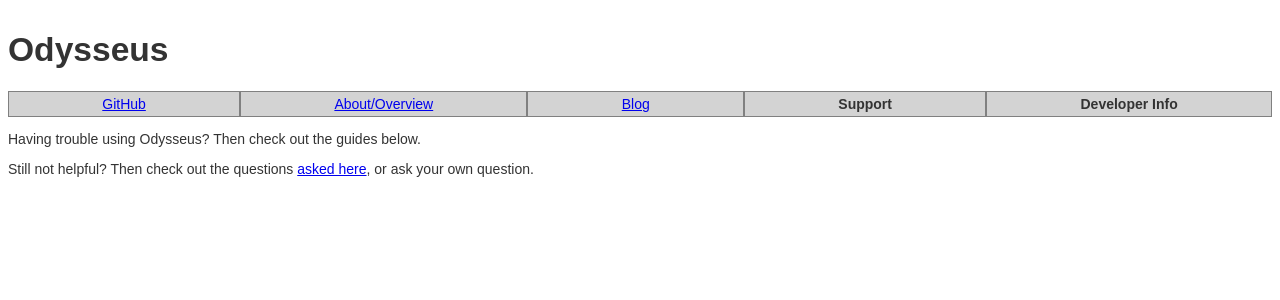
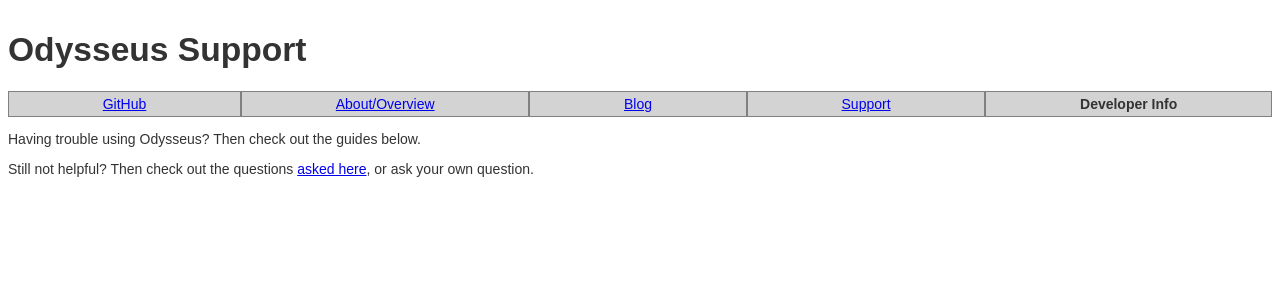
Before and after one commit to alcinnz/Odysseus-support, a Jekyll site: the page built from index.html, in a window 1280 px wide. Shown: the top 300 px of the page. Built offline with Jekyll 4.4.1, drawn with Linux system fonts in a browser that asks for light colours.

Commit message:
Customize site layout and add support link.

```diff
--- a/_layouts/page.html
+++ b/_layouts/page.html
@@ -3,7 +3,7 @@
 <!DOCTYPE html>
 <html>
 <head>
-  <title>{{ page.title }}</title>
+  <title>{{ page.title }} :: Odysseus Support</title>
   <style>
 body {
     font: 14px sans-serif; /* Native sans-serif */
@@ -73,13 +73,13 @@ header nav > * {
 </head>
 <body>
   <header>
-    <h1>Odysseus</h1>
-    <h2>{{ page.header }}</h2>
+    <h1>Odysseus Support</h1>
+    <h2>{{ page.title }}</h2>
     <nav>
       <a href="https://github.com/alcinnz/Odysseus/">GitHub</a>
       <a href='{{ "/" | relative_url }}'>About/Overview</a>
       <a href='{{ "/blog.html" | relative_url }}'>Blog</a>
-      <strong>Support</strong>
+      <a href="https://alcinnz.github.io/Odysseus-support/">Support</a>
       <strong>Developer Info</strong>
     </nav>
   </header>
```
